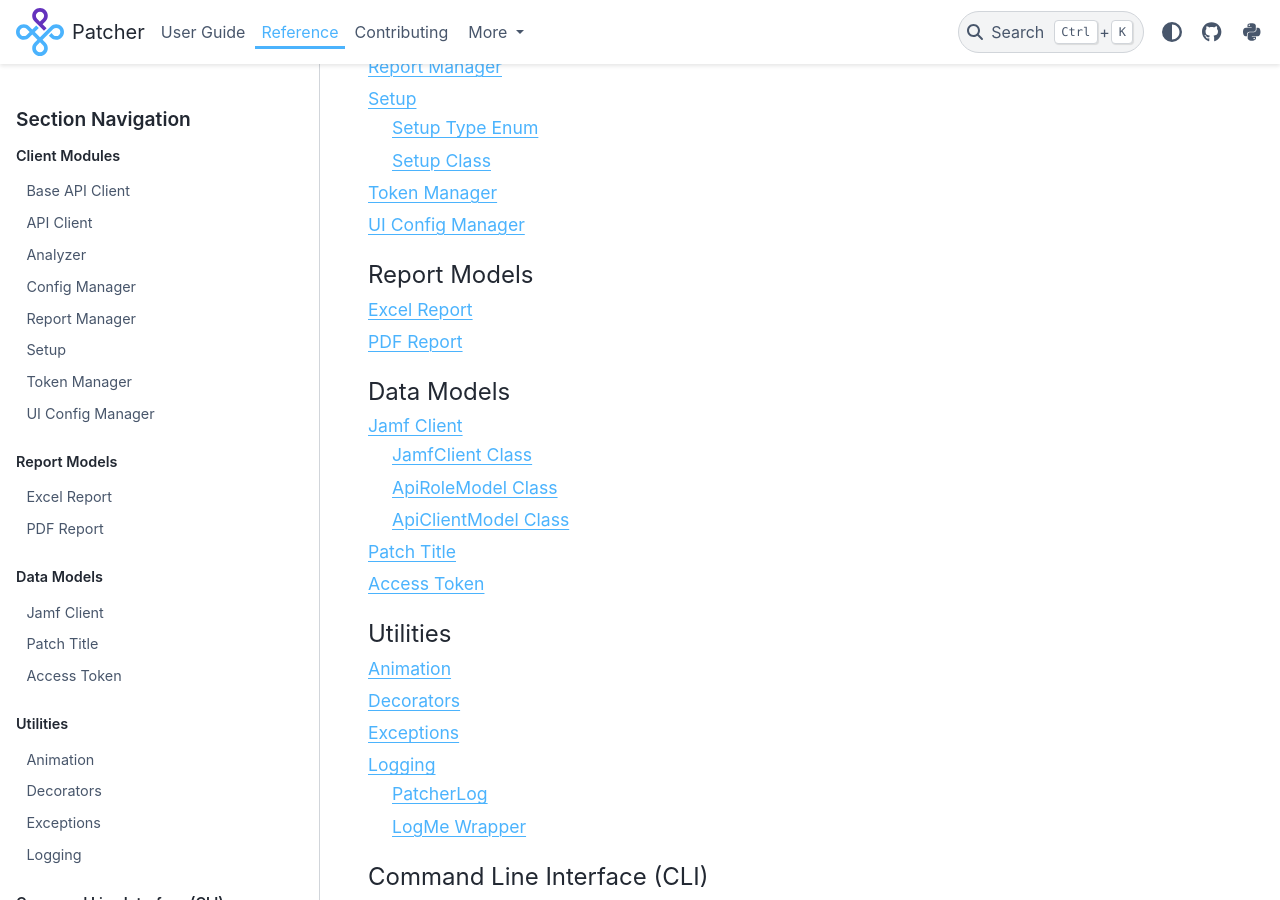
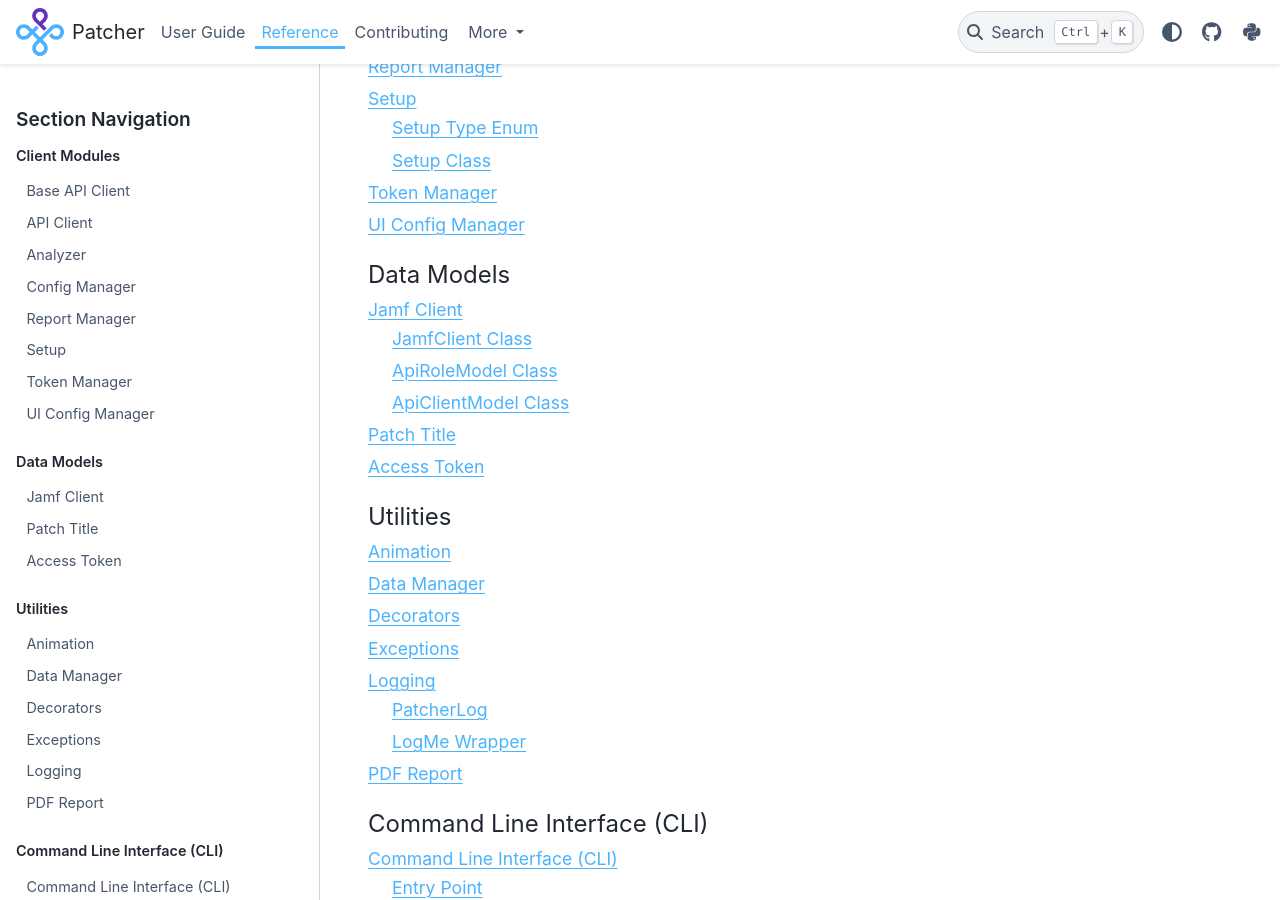
Before and after one commit to liquidz00/Patcher, a Sphinx documentation site: the page built from docs/reference/index.md, in a window 1280 px wide and 900 px high, scrolled down 387 px. Built offline with Sphinx 7.4.7 and the PyData theme 0.15.4, drawn with Linux system fonts in a browser that asks for light colours.

Commit message:
Update type references.

````diff
--- a/docs/reference/excel_report.rst
+++ /dev/null
@@ -1,8 +0,0 @@
-:html_theme.sidebar_secondary.remove: True
-
-============
-Excel Report
-============
-
-.. autoclass:: patcher.models.reports.excel_report.ExcelReport
-    :members:
--- a/docs/reference/index.md
+++ b/docs/reference/index.md
@@ -18,13 +18,6 @@
 ```
 
 ```{toctree}
-:caption: Report Models
-
-excel_report
-pdf_report
-```
-
-```{toctree}
 :caption: Data Models
 
 jamf_client
@@ -36,9 +29,11 @@
 :caption: Utilities
 
 animation
+data_manager
 decorators
 exceptions
 logger
+pdf_report
 ```
 
 ```{toctree}
--- a/docs/reference/pdf_report.rst
+++ b/docs/reference/pdf_report.rst
@@ -4,7 +4,6 @@
 PDF Report
 ============
 
-Model inherits from `FPDF <https://github.com/py-pdf/fpdf2>`_.
-
-.. autoclass:: patcher.models.reports.pdf_report.PDFReport
+.. autoclass:: patcher.utils.pdf_report.PDFReport
     :members:
+    :show-inheritance:
````
Also changed, not shown: docs/reference/data_manager.rst (added, +8 -0 lines), 1 other file.
